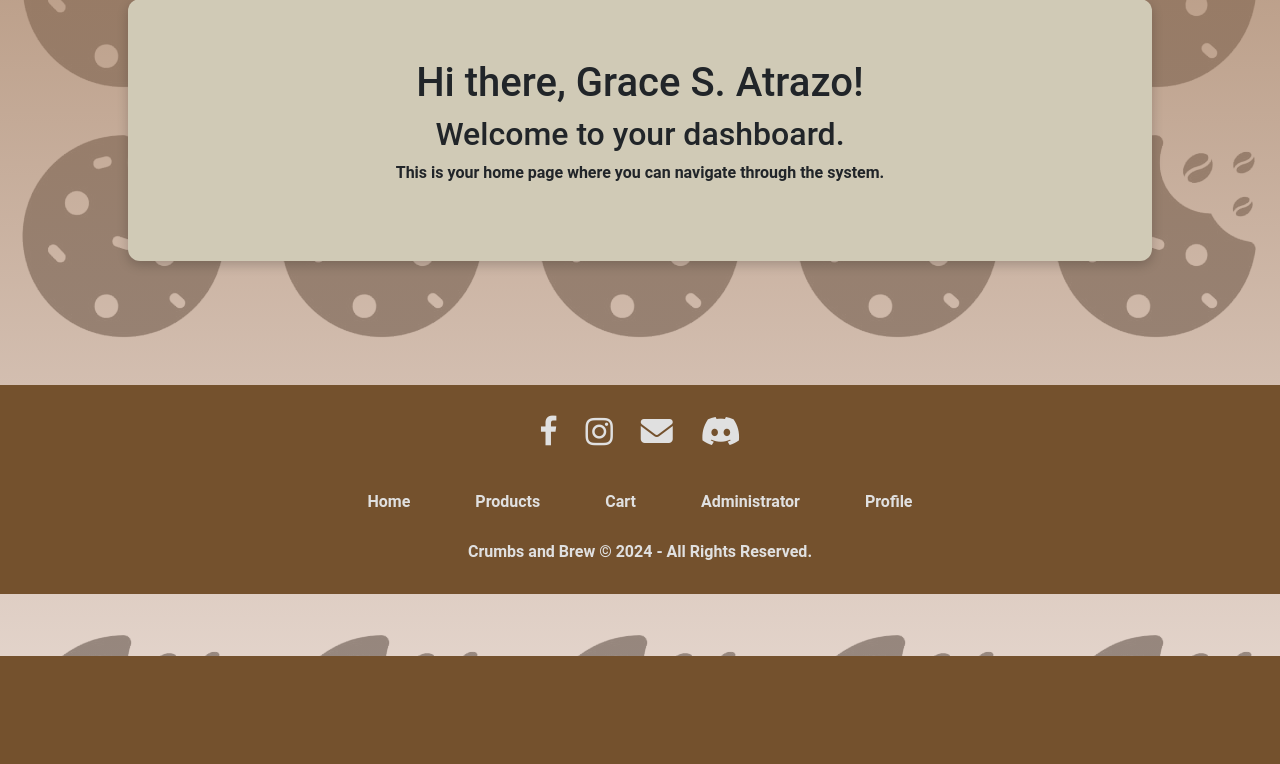
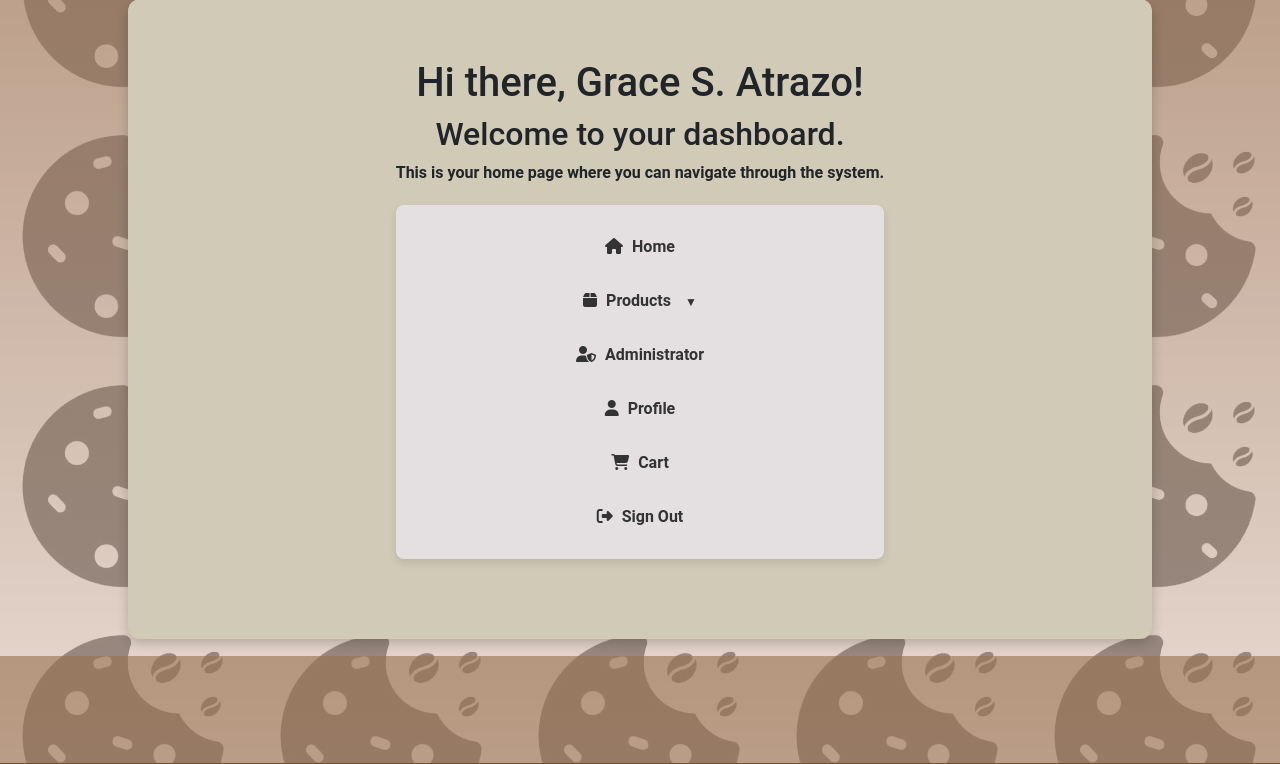
Before and after one commit to Ar-Dee08/websys-proj-main, a PHP site: page /dashboard.php in a window 1280 px wide. Shown: the part 144-908 px from the top of the page. Before the commit the page ends 800 px from the top, so only its background shows below. Run offline with PHP 8.4, Linux system fonts and the light colour scheme; a user stored in the database is signed in.

Commit message:
cleaning navbar and offcanvas

```diff
--- a/dashboard.php
+++ b/dashboard.php
@@ -35,8 +35,68 @@ $username = $_SESSION['username'];
             <h1>Hi there, <?php echo htmlspecialchars($username); ?>!</h1>
             <h2>Welcome to your dashboard.</h2>
             <p>This is your home page where you can navigate through the system.</p>
-        </div>
+            <div class="form-con">
+    <ul class="form-list">
+        <li class="form-it">
+            <a class="form-lin" href="dashboard.php">
+                <i class="fa-solid fa-house"></i> Home
+            </a>
+        </li>
+        <li class="form-it">
+            <a class="form-lin collapsible" href="#">
+                <i class="fa-solid fa-box"></i> Products
+            </a>
+            <ul class="form-list sub-list">
+                <li class="form-it">
+                    <a class="form-lin" href="view_category.php">
+                        <i class="fa-solid fa-tags"></i> Category
+                    </a>
+                </li>
+                <li class="form-it">
+                    <a class="form-lin" href="add_product.php">
+                        <i class="fa-solid fa-plus"></i> Add Products
+                    </a>
+                </li>
+                <li class="form-it">
+                    <a class="form-lin" href="view_product.php">
+                        <i class="fa-solid fa-images"></i> Product Gallery
+                    </a>
+                </li>
+                <li class="form-it">
+                    <a class="form-lin" href="add_order.php">
+                        <i class="fa-solid fa-cart-plus"></i> Add New Order
+                    </a>
+                </li>
+            </ul>
+        </li>
+        <li class="form-it">
+            <a class="form-lin" href="view_admin.php">
+                <i class="fa-solid fa-user-shield"></i> Administrator
+            </a>
+        </li>
+        <li class="form-it">
+            <a class="form-lin" href="view_profile.php">
+                <i class="fa-solid fa-user"></i> Profile
+            </a>
+        </li>
+        <li class="form-it">
+            <a class="form-lin" href="cart.php">
+                <i class="fa-solid fa-shopping-cart"></i> Cart
+            </a>
+        </li>
+        <li class="form-it">
+            <a class="form-lin" href="signout.php">
+                <i class="fa-solid fa-right-from-bracket"></i> Sign Out
+            </a>
+        </li>
+    </ul>
+</div>
+</div>
+</div>
     </div>
+
+    </div>
+
 
 </body>
 <footer>
@@ -45,3 +105,15 @@ $username = $_SESSION['username'];
     ?>
 </footer>
 </html>
+<script>
+    document.querySelectorAll('.collapsible').forEach(item => {
+        item.addEventListener('click', function (e) {
+            e.preventDefault();
+            this.classList.toggle('active');
+            const subList = this.nextElementSibling;
+            if (subList) {
+                subList.style.display = subList.style.display === 'block' ? 'none' : 'block';
+            }
+        });
+    });
+</script>
--- a/includes/header.php
+++ b/includes/header.php
@@ -59,27 +59,58 @@
             <h5 class="offcanvas-title" id="offcanvasExampleLabel">Menu</h5>
             <button type="button" class="btn-close" data-bs-dismiss="offcanvas" aria-label="Close"></button>
         </div>
-        <div class="offcanvas-body">
-            <ul class="navbar-nav">
-                <li class="nav-item">
-                    <a class="nav-link" href="dashboard.php">Home</a>
+        <div>
+        <br>
+        <ul class="form-list">
+        <li class="form-it">
+            <a class="form-lin" href="dashboard.php">
+                <i class="fa-solid fa-house"></i> Home
+            </a>
         </li>
-                <li class="nav-item">
-                    <a class="nav-link" href="products.php">Products</a>
+        <li class="form-it">
+            <a class="form-lin collapsible" href="#">
+                <i class="fa-solid fa-box"></i> Products
+            </a>
+            <ul class="form-list sub-list">
+                <li class="form-it">
+                    <a class="form-lin" href="view_category.php">
+                        <i class="fa-solid fa-tags"></i> Category
+                    </a>
                 </li>
-                <li class="nav-item">
-                    <a class="nav-link" href="view_admin.php">Administrator</a>
+                <li class="form-it">
+                    <a class="form-lin" href="add_product.php">
+                        <i class="fa-solid fa-plus"></i> Add Products
+                    </a>
                 </li>
-                <li class="nav-item">
-                    <a class="nav-link" href="profile.php">Profile</a>
+                <li class="form-it">
+                    <a class="form-lin" href="view_product.php">
+                        <i class="fa-solid fa-images"></i> Product Gallery
+                    </a>
                 </li>
-                <li class="nav-item">
-                        <a class="nav-link" href="cart.php">
+                <li class="form-it">
+                    <a class="form-lin" href="add_order.php">
+                        <i class="fa-solid fa-cart-plus"></i> Add New Order
+                    </a>
+                </li>
+            </ul>
+        </li>
+        <li class="form-it">
+            <a class="form-lin" href="view_admin.php">
+                <i class="fa-solid fa-user-shield"></i> Administrator
+            </a>
+        </li>
+        <li class="form-it">
+            <a class="form-lin" href="view_profile.php">
+                <i class="fa-solid fa-user"></i> Profile
+            </a>
+        </li>
+        <li class="form-it">
+            <a class="form-lin" href="cart.php">
                 <i class="fa-solid fa-shopping-cart"></i> Cart
             </a>
         </li>
-                <li class="nav-item">
-                    <a class="nav-link" href="signout.php">
+        <li class="form-it">
+            <a class="form-lin" href="signout.php">
                 <i class="fa-solid fa-right-from-bracket"></i> Sign Out
             </a>
         </li>
--- a/styles.css
+++ b/styles.css
@@ -240,3 +240,68 @@ form .small-text {
     color: #645454;
     margin-top: 10px;
 }
+
+.form-con {
+    background-color: #E4E0E1;
+    padding: 20px;
+    border-radius: 8px;
+    box-shadow: 0 4px 8px rgba(0, 0, 0, 0.1);
+    margin: 20px auto;
+    max-width: 800px;
+}
+
+.form-list {
+    list-style: none;
+    padding: 0;
+    margin: 0;
+    display: flex;
+    flex-direction: column;
+    gap: 10px;
+    text-align: center;
+}
+
+.form-it {
+    margin: 0;
+}
+
+.form-lin {
+    text-decoration: none;
+    font-size: 16px;
+    font-weight: bold;
+    color: #333;
+    padding: 10px 15px;
+    border-radius: 4px;
+    transition: background-color 0.3s, color 0.3s;
+    display: block;
+}
+
+.form-lin:hover {
+    background-color: #A39090;
+    color: #fff;
+}
+
+.form-lin i {
+    margin-right: 5px;
+}
+/* Sub-list styling */
+.sub-list {
+    list-style: none;
+    padding-left: 20px;
+    display: none; /* Hidden by default */
+}
+
+.form-it .collapsible::after {
+    content: "▼"; /* Down arrow indicator */
+    font-size: 12px;
+    margin-left: 10px;
+    transition: transform 0.3s;
+}
+
+.form-it .collapsible.active::after {
+    transform: rotate(-180deg); /* Flip arrow */
+}
+
+/* Show sub-list when active */
+.form-it .collapsible.active + .sub-list {
+    display: block;
+}
```
Lines whose indentation alone changed are shown as unchanged.
